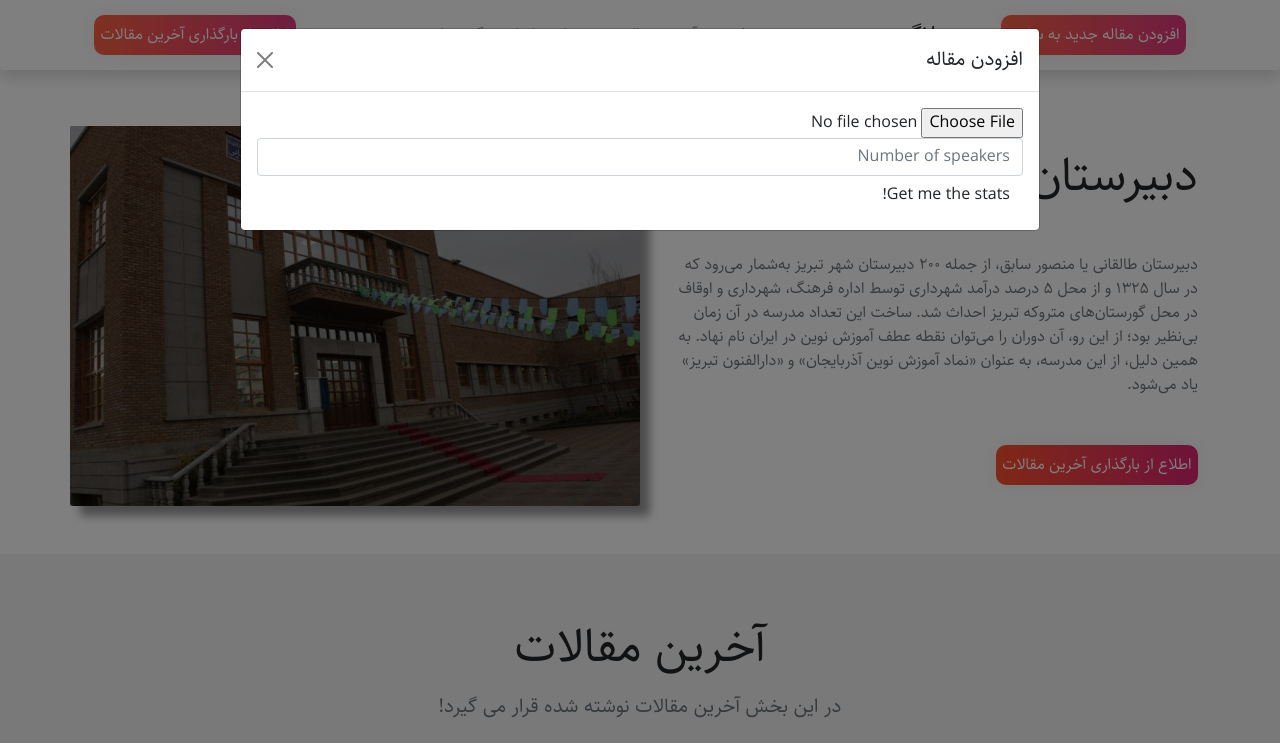
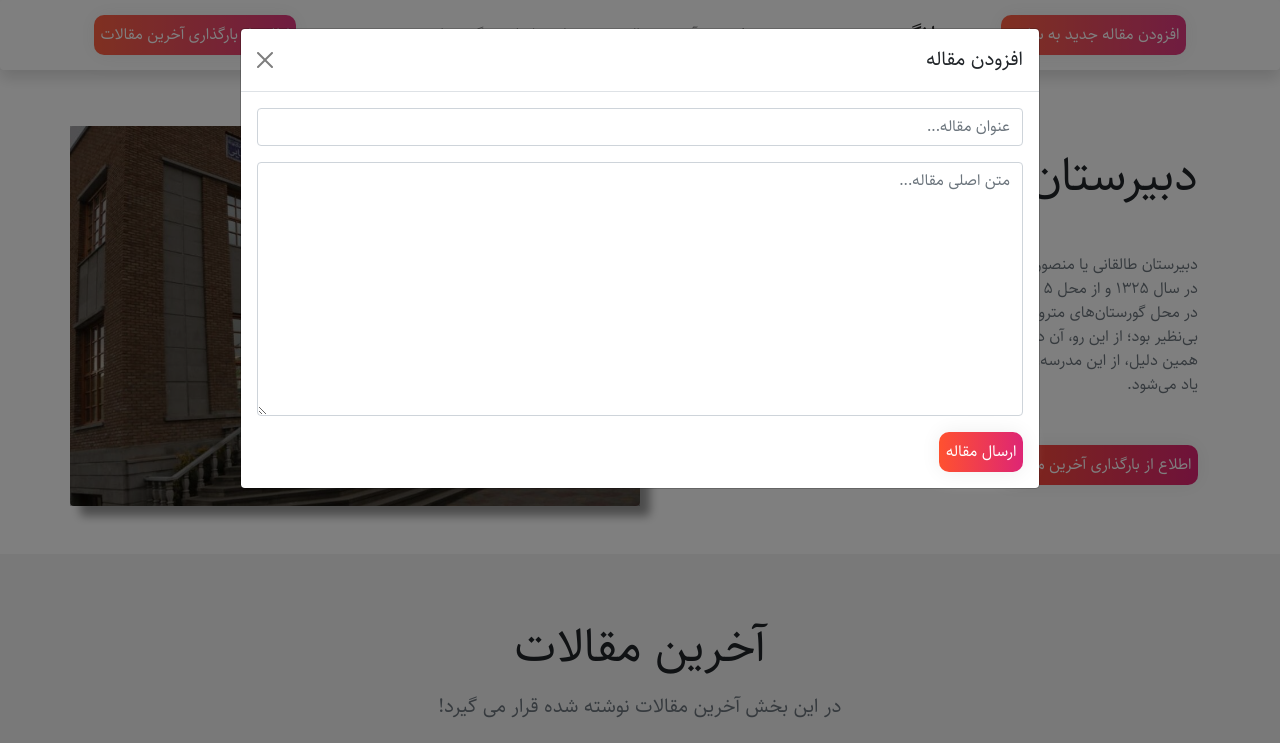
Before and after one commit to Morteza355/Bootstrap-Site, a plain HTML site: page index.html in a window 1280 px wide. Both pictures are taken after a click on the button "افزودن مقاله جدید به سایت". Shown: the top 743 px of the page. Drawn offline with nearby package versions, Linux system fonts and the light colour scheme; files whose address does not match are found by name.

Commit message:
Add Article Form Designing

```diff
--- a/index.html
+++ b/index.html
@@ -293,7 +293,7 @@
   </div>
   <!-- END Post Modal -->
 
-  <!--Start Article Modal -->
+  <!--Start add Article Modal -->
     <div class="modal fade" id="formModal" tabindex="-1" role="dialog" aria-labelledby="formModal"
     aria-hidden="true">
     <div class="modal-dialog modal-lg" role="document">
@@ -304,21 +304,15 @@
         </div>
         <div class="modal-body">
           <form action="/" method="post" enctype="multipart/form-data">
-            <!-- <input type="text" id="article-name" class="form-control mb-3" placeholder="عنوان مقاله...">
-            <textarea rows="10" class="form-control" placeholder="متن اصلی مقاله..." id="article-body"></textarea> -->
-            <form action="/stats" enctype="multipart/form-data" method="post">
-              <div class="form-group">
-                <input type="file" class="form-control-file" name="uploaded_file">
-                <input type="text" class="form-control" placeholder="Number of speakers" name="nspeakers">
-                <input type="submit" value="Get me the stats!" class="btn btn-default">
-              </div>
-            </form>
+            <input type="text" id="article-name" class="form-control mb-3" placeholder="عنوان مقاله...">
+            <textarea rows="10" class="form-control" placeholder="متن اصلی مقاله..." id="article-body"></textarea>
+            <button type="submit" class="btn getstrbtn mt-3">ارسال مقاله</button>
           </form>
         </div>
       </div>
     </div>
   </div>
-  <!--End Article Modal -->
+  <!--End add Article Modal -->
   <!-- Scripts -->
   <script src="https://unpkg.com/aos@next/dist/aos.js"></script>
   <script src="https://code.jquery.com/jquery-3.6.0.min.js"
```
